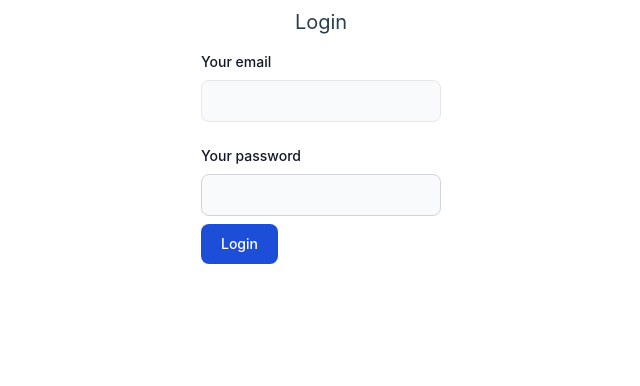
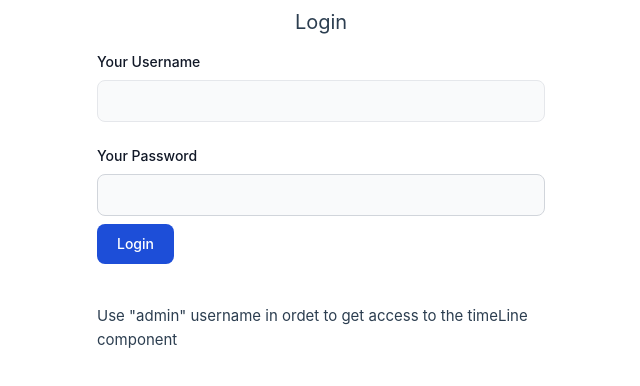
Before and after one commit to caraseli02/QGEN, a Vue app: page /login in a window 1280 px wide. Shown: the top 386 px of the page, without its empty margins (319-959 px from the left). Built offline with nearby package versions, Linux system fonts and the light colour scheme.

Commit message:
feat: improve auth logic add log out

```diff
--- a/src/components/DataTable.vue
+++ b/src/components/DataTable.vue
@@ -1,5 +1,10 @@
 <script lang="ts" setup>
 import type { IDog } from '@/types';
+import { useAuthStore } from '@/stores/auth';
+import { storeToRefs } from 'pinia';
+
+const authStore = useAuthStore();
+const { user } = storeToRefs(authStore)
 
 const props = defineProps<{
   DogsList: IDog[]
@@ -34,13 +39,15 @@ const filterHandler = (
 ) => {
   return row.breeds[0].name === value
 }
+
+const isAdmin = computed(() => user.value?.username === 'admin')
 </script>
 
 <template>
   <section class="example-showcase">
     <el-table :data="DogsList" style="width: 100%">
-      <el-table-column show-overflow-tooltip tooltip-effect="dark" label="Breed Name" width="180"
-        :filters="filterListSet" :filter-method="filterHandler">
+      <el-table-column show-overflow-tooltip tooltip-effect="dark" label="Breed Name" width="180" :filters="filterListSet"
+        :filter-method="filterHandler">
         <template #default="props">
           {{ props.row.breeds[0].name }}
         </template>
@@ -70,7 +77,7 @@ const filterHandler = (
           </DialogContainer>
         </template>
       </el-table-column>
-      <el-table-column label="Time Line" width="100">
+      <el-table-column v-if="isAdmin" label="Time Line" width="100">
         <DialogContainer>
           <template #trigger>
             <svg xmlns="http://www.w3.org/2000/svg" width="2em" height="2em" viewBox="0 0 24 24">
@@ -84,7 +91,7 @@ const filterHandler = (
         </DialogContainer>
       </el-table-column>
     </el-table>
-  </section>
+</section>
 </template>
 
 <style scoped>
--- a/src/router/index.ts
+++ b/src/router/index.ts
@@ -29,6 +29,8 @@ router.beforeEach(async (to) => {
   const authStore = useAuthStore();
 
   if (authRequired && !authStore.user) {
+    console.log(authRequired ,!authStore.user);
+
     return '/login';
   }
 });
--- a/src/stores/auth.ts
+++ b/src/stores/auth.ts
@@ -1,19 +1,23 @@
 import { defineStore } from 'pinia';
-import { useStorage } from '@vueuse/core'
 import { router } from '@/router';
+import type { IUser } from '@/types';
 
 export const useAuthStore = defineStore({
     id: 'auth',
     state: () => ({
         // initialize state from local storage to enable user to stay logged in
-        user: useStorage('user', {}),
+        user: {
+            username: 'test',
+            password: 'test'
+        } as IUser | null,
     }),
     actions: {
         async login(username: string, password: string) {
-            localStorage.setItem('user', JSON.stringify({ username, password }));
+            this.user = { username, password }
+            await router.push('/');
         },
         logout() {
-            this.user = {};
+            this.user = null;
             router.push('/login');
         }
     }
--- a/src/types.ts
+++ b/src/types.ts
@@ -10,4 +10,4 @@ export interface IDog {
   }[]
 }
 
-export interface IValues { username: string, password: string }
+export interface IUser { username: string, password: string }
--- a/src/views/HomeView.vue
+++ b/src/views/HomeView.vue
@@ -2,6 +2,8 @@
 import TablePagination from '@/components/TablePagination.vue';
 import type { IDog } from '@/types';
 import { useWindowSize } from '@vueuse/core'
+import { useAuthStore } from '@/stores/auth';
+
 
 const { width } = useWindowSize()
 
@@ -11,10 +13,17 @@ const DogsList = ref<IDog[]>([])
 
 const tableView = ref(!mobileSize.value)
 
+const authStore = useAuthStore();
+
 </script>
 
 <template>
-  <main class="flex flex-col justify-around items-center">
+  <main class="flex flex-col justify-around items-center relative pt-16">
+    <button v-if="authStore.user" type="submit" @click="authStore.logout()" class=" absolute top-2 right-2 text-white bg-blue-700 hover:bg-blue-800 focus:ring-4 focus:outline-none
+          focus:ring-blue-300 font-medium rounded-lg text-sm w-24 px-5 py-2.5 text-center dark:bg-blue-600
+          dark:hover:bg-blue-700 dark:focus:ring-blue-800">
+      Log out
+    </button>
     <el-switch v-if="!mobileSize" v-model="tableView" size="large" active-text="Table view" inactive-text="Card view" />
     <TablePagination v-model="DogsList" class="my-4" />
     <DataTable v-if="tableView" :DogsList="DogsList" />
@@ -22,5 +31,5 @@ const tableView = ref(!mobileSize.value)
       class="grid grid-flow-row-dense grid-cols-1 lg:grid-cols-2 xl:grid-cols-3 2xl:grid-cols-4 grid-rows-auto">
       <DogCard v-for="dog in DogsList" :dogData="dog" :key="dog.id" />
     </section>
-  </main>
+</main>
 </template>
--- a/src/views/LoginView.vue
+++ b/src/views/LoginView.vue
@@ -1,7 +1,7 @@
 <script setup lang="ts">
 import { Form, Field } from 'vee-validate';
 import * as Yup from 'yup';
-import type { IValues } from '@/types'
+import type { IUser } from '@/types'
 import { useAuthStore } from '@/stores/auth';
 
 
@@ -10,7 +10,7 @@ const schema = Yup.object().shape({
     password: Yup.string().required('Password is required')
 });
 
-async function onSubmit(values: IValues) {
+async function onSubmit(values: any) {
     const authStore = useAuthStore();
     const { username, password } = values;
     await authStore.login(username, password);
@@ -21,10 +21,10 @@ async function onSubmit(values: IValues) {
     <div class="card m-3 flex justify-center items-center flex-col t-8">
         <h4 class="text-xl mb-4">Login</h4>
         <div class="max-w-md">
-            <Form @submit="onSubmit" :validation-schema="schema" v-slot="{ errors, isSubmitting }">
+            <Form @submit="onSubmit" :validation-schema="schema" v-slot="{ errors }">
                 <div class="mb-6">
-                    <label for="email" class="block mb-2 text-sm font-medium text-gray-900 dark:text-white">Your
-                        email</label>
+                    <label for="Username" class="block mb-2 text-sm font-medium text-gray-900 dark:text-white">Your
+                        Username</label>
                     <Field name="username" type="text"
                         class="bg-gray-50 border text-gray-900 text-sm rounded-lg focus:ring-blue-500 focus:border-blue-500 block w-full p-2.5 dark:bg-gray-700 dark:border-gray-600 dark:placeholder-gray-400 dark:text-white dark:focus:ring-blue-500 dark:focus:border-blue-500"
                         :class="{ 'border-red-500': errors.username }" />
@@ -32,20 +32,18 @@ async function onSubmit(values: IValues) {
                 </div>
                 <div class="form-group">
                     <label for="password" class="block mb-2 text-sm font-medium text-gray-900 dark:text-white">Your
-                        password</label>
+                        Password</label>
                     <Field name="password" type="password"
                         class="bg-gray-50 border border-gray-300 text-gray-900 text-sm rounded-lg focus:ring-blue-500 focus:border-blue-500 block w-full p-2.5 dark:bg-gray-700 dark:border-gray-600 dark:placeholder-gray-400 dark:text-white dark:focus:ring-blue-500 dark:focus:border-blue-500"
                         :class="{ 'border-red-500': errors.password }" />
                     <div class="mt-2 text-sm text-red-600 dark:text-red-500">{{ errors.password }}</div>
                 </div>
-                <div class="form-group">
-                    <button type="submit"
-                        class="text-white bg-blue-700 hover:bg-blue-800 focus:ring-4 focus:outline-none focus:ring-blue-300 font-medium rounded-lg text-sm w-full sm:w-auto px-5 py-2.5 text-center dark:bg-blue-600 dark:hover:bg-blue-700 dark:focus:ring-blue-800">
-                        Login
-                    </button>
-                </div>
+                <button type="submit"
+                    class="text-white bg-blue-700 hover:bg-blue-800 focus:ring-4 focus:outline-none focus:ring-blue-300 font-medium rounded-lg text-sm w-full sm:w-auto px-5 py-2.5 text-center dark:bg-blue-600 dark:hover:bg-blue-700 dark:focus:ring-blue-800">
+                    Login
+                </button>
             </Form>
-
+            <span class="mt-10 block"> Use "admin" username in ordet to get access to the timeLine component </span>
         </div>
-    </div>
+</div>
 </template>
```
Also changed, not shown: 1 other file (tests, documents, lock files or other folders).
